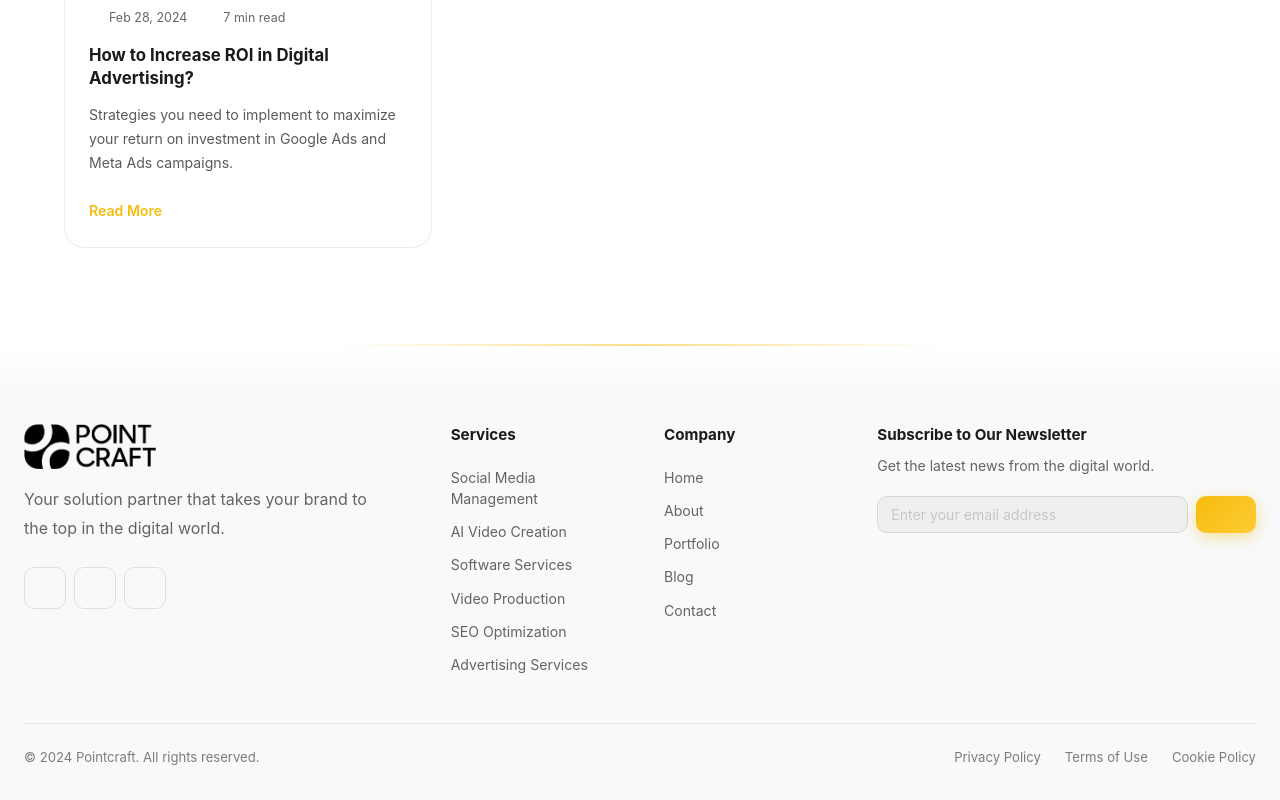
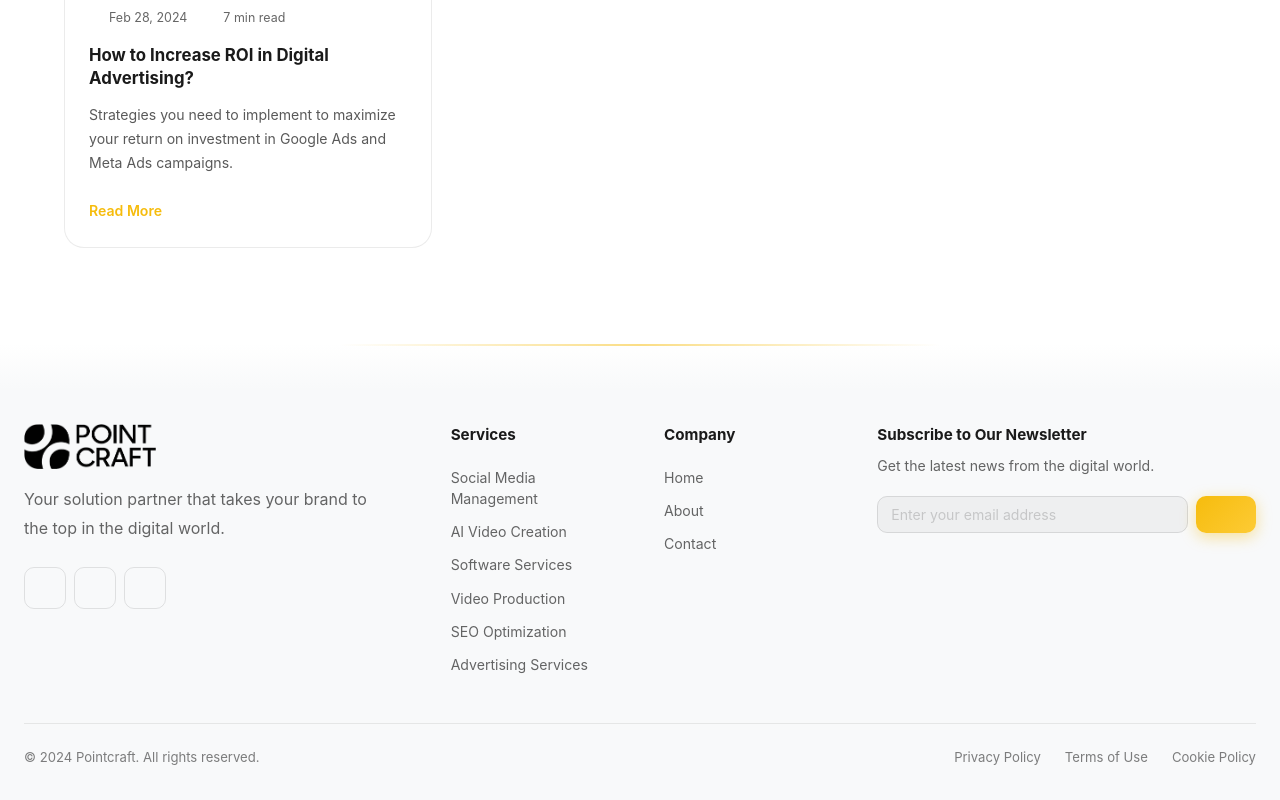
Before and after one commit to emirhanozerr/pointcraft, a Next.js app: page /en/blog in a window 1280 px wide. Shown: the part 1285-2085 px from the top of the page. Built offline with nearby package versions, Linux system fonts and the light colour scheme; some icons are missing; what @mui/material-nextjs would draw is missing.

Commit message:
chore: hide blog and portfolio pages and update copyright year

```diff
--- a/app/[lang]/dictionaries/tr.json
+++ b/app/[lang]/dictionaries/tr.json
@@ -215,6 +215,6 @@
       "placeholder": "E-posta adresinizi girin",
       "button": "Abone Ol"
     },
-    "copyright": "© 2024 Pointcraft. Tüm hakları saklıdır."
+    "copyright": "© 2026 Pointcraft. Tüm hakları saklıdır."
   }
 }
--- a/components/layout/Footer.tsx
+++ b/components/layout/Footer.tsx
@@ -145,7 +145,7 @@ export default function Footer({ dict, lang }: FooterProps) {
               {dict.footer.company}
             </Typography>
             <Box sx={{ display: 'flex', flexDirection: 'column', gap: 1.5 }}>
-              {(['home', 'about', 'portfolio', 'blog', 'contact'] as const).map((key) => {
+              {(['home', 'about', 'contact'] as const).map((key) => {
                 const hrefMap: Record<string, string> = {
                   home: '', about: '/hakkimizda', portfolio: '/portfolio', blog: '/blog', contact: '/iletisim',
                 }
--- a/components/layout/Navbar.tsx
+++ b/components/layout/Navbar.tsx
@@ -29,7 +29,7 @@ const navItems = [
   { key: 'services', href: '/hizmetler' },
   { key: 'about', href: '/hakkimizda' },
   // { key: 'portfolio', href: '/portfolio' }, // Gizlendi: Zamanı geldiğinde açılacak
-  { key: 'blog', href: '/blog' },
+  // { key: 'blog', href: '/blog' }, // Gizlendi: Zamanı geldiğinde açılacak
   { key: 'contact', href: '/iletisim' },
 ]
 
```
